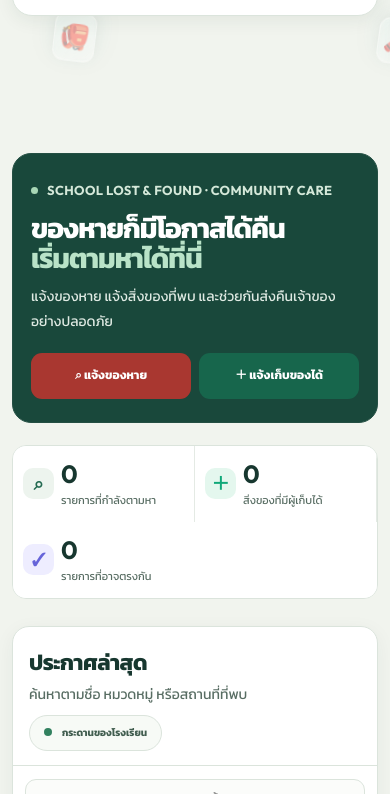
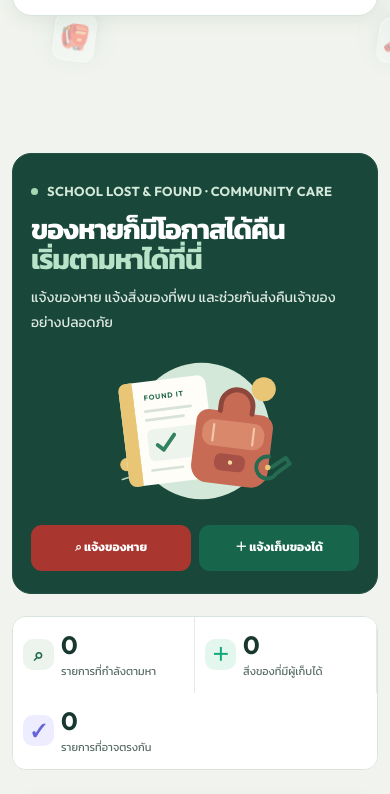
Before and after one commit to RK-pgm/Find-Thing, a website: page index.html in a window 390 px wide. Shown: the part 626-1420 px from the top of the page. Drawn offline with Linux system fonts and the light colour scheme.

Commit message:
Add lost-and-found hero illustration

```diff
--- a/index.html
+++ b/index.html
@@ -137,6 +137,36 @@
               <div class="eyebrow">SCHOOL LOST &amp; FOUND · COMMUNITY CARE</div>
               <h1 id="hero-title">ของหายก็มีโอกาสได้คืน<br /><span>เริ่มตามหาได้ที่นี่</span></h1>
               <p>แจ้งของหาย แจ้งสิ่งของที่พบ และช่วยกันส่งคืนเจ้าของอย่างปลอดภัย</p>
+            </div>
+            <div class="hero-visual" aria-hidden="true">
+              <svg class="hero-illustration" viewBox="0 0 420 300" role="presentation" focusable="false">
+                <circle cx="222" cy="151" r="124" fill="#d4e8d9" />
+                <circle cx="335" cy="75" r="22" fill="#e8c675" />
+                <circle cx="86" cy="212" r="12" fill="#e8c675" />
+                <path d="M78 239c37-15 209-17 259 0" fill="none" stroke="#b8d3bf" stroke-width="3" stroke-linecap="round" />
+                <g transform="rotate(-7 159 149)">
+                  <rect x="80" y="57" width="159" height="188" rx="16" fill="#fffdf7" />
+                  <rect x="80" y="57" width="25" height="188" rx="13" fill="#e8c675" />
+                  <rect x="93" y="57" width="12" height="188" fill="#e8c675" />
+                  <text x="124" y="91" fill="#246b52" font-size="13" font-weight="700" letter-spacing="1.6">FOUND IT</text>
+                  <path d="M124 111h83M124 127h68" stroke="#d8e2d7" stroke-width="5" stroke-linecap="round" />
+                  <rect x="122" y="145" width="94" height="58" rx="10" fill="#edf4ee" />
+                  <path d="m139 174 10 10 22-25" fill="none" stroke="#32815f" stroke-width="7" stroke-linecap="round" stroke-linejoin="round" />
+                  <path d="M124 219h56" stroke="#d8e2d7" stroke-width="5" stroke-linecap="round" />
+                </g>
+                <g transform="rotate(7 274 165)">
+                  <path d="M250 104c0-16 13-29 29-29s29 13 29 29v12h18c13 0 23 10 23 23v79c0 17-14 31-31 31h-78c-17 0-31-14-31-31v-79c0-13 10-23 23-23h18v-12Z" fill="#c86b55" />
+                  <path d="M250 116v-12c0-16 13-29 29-29s29 13 29 29v12" fill="none" stroke="#8d473d" stroke-width="9" stroke-linecap="round" />
+                  <rect x="222" y="133" width="113" height="48" rx="20" fill="#d9886c" />
+                  <path d="M242 142v30m73-30v30" stroke="#f4c6a9" stroke-width="4" stroke-linecap="round" />
+                  <rect x="250" y="193" width="56" height="31" rx="12" fill="#a75045" />
+                  <circle cx="279" cy="208" r="4" fill="#f5d8a0" />
+                </g>
+                <g transform="rotate(10 346 214)">
+                  <path d="M342 198c-11 0-20 9-20 20s9 20 20 20c8 0 15-5 18-12l21-22-9-9-22 21" fill="none" stroke="#246b52" stroke-width="7" stroke-linecap="round" stroke-linejoin="round" />
+                  <circle cx="343" cy="218" r="5" fill="#e8c675" />
+                </g>
+              </svg>
             </div>
             <div class="hero-actions" aria-label="แจ้งข้อมูลสิ่งของ">
               <button class="button primary" id="report-lost" type="button"><span aria-hidden="true">⌕</span> แจ้งของหาย</button>
--- a/style.css
+++ b/style.css
@@ -2043,3 +2043,58 @@ button:not(:hover):not(:focus-visible), .button:not(:hover):not(:focus-visible)
   filter: none;
   text-shadow: none;
 }
+
+/* A found-item illustration gives the school board a visual anchor. */
+.hero {
+  display: grid;
+  grid-template-columns: minmax(0, 1.16fr) minmax(250px, .84fr);
+  grid-template-rows: auto auto;
+  align-items: center;
+  column-gap: clamp(22px, 4vw, 62px);
+  row-gap: 16px;
+  min-height: 370px;
+  padding: clamp(30px, 4vw, 54px) clamp(32px, 5vw, 70px);
+}
+.hero-copy { grid-column: 1; grid-row: 1; max-width: 680px; }
+.hero-visual {
+  grid-column: 2;
+  grid-row: 1 / span 2;
+  display: grid;
+  width: 100%;
+  min-height: 260px;
+  place-items: center;
+}
+.hero-illustration { display: block; width: min(100%, 390px); height: auto; overflow: visible; }
+.hero-actions {
+  grid-column: 1;
+  grid-row: 2;
+  align-self: start;
+  justify-content: flex-start;
+  gap: 10px;
+  margin-top: 2px;
+}
+.hero-actions .button { min-width: 176px; }
+@media (max-width: 900px) {
+  .hero { grid-template-columns: minmax(0, 1.1fr) minmax(210px, .9fr); column-gap: 20px; padding-inline: 30px; }
+  .hero-visual { min-height: 220px; }
+  .hero-actions .button { min-width: 0; }
+}
+@media (max-width: 760px) {
+  .hero {
+    grid-template-columns: minmax(0, 1fr);
+    grid-template-rows: auto auto auto;
+    gap: 12px;
+    padding: 24px 22px 22px;
+  }
+  .hero-copy { grid-column: 1; grid-row: 1; }
+  .hero-visual { grid-column: 1; grid-row: 2; width: min(100%, 330px); min-height: 0; justify-self: center; }
+  .hero-illustration { width: 100%; max-height: 190px; }
+  .hero-actions { grid-column: 1; grid-row: 3; display: flex; width: 100%; margin: 0; }
+  .hero-actions .button { flex: 1 1 0; min-width: 0; }
+}
+@media (max-width: 420px) {
+  .hero { padding-inline: 18px; }
+  .hero-illustration { max-height: 165px; }
+  .hero-actions { gap: 8px; }
+  .hero-actions .button { padding-inline: 8px; font-size: 12px; }
+}
```
